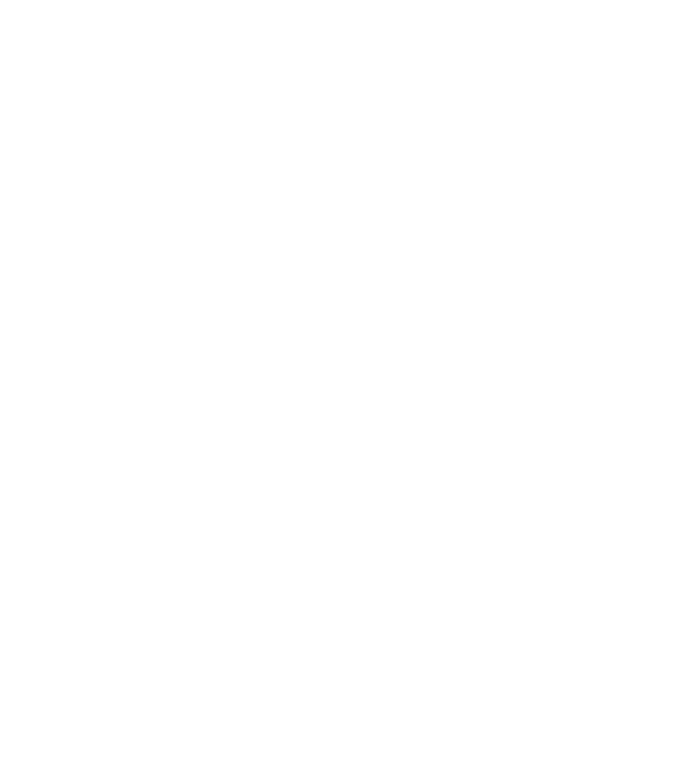
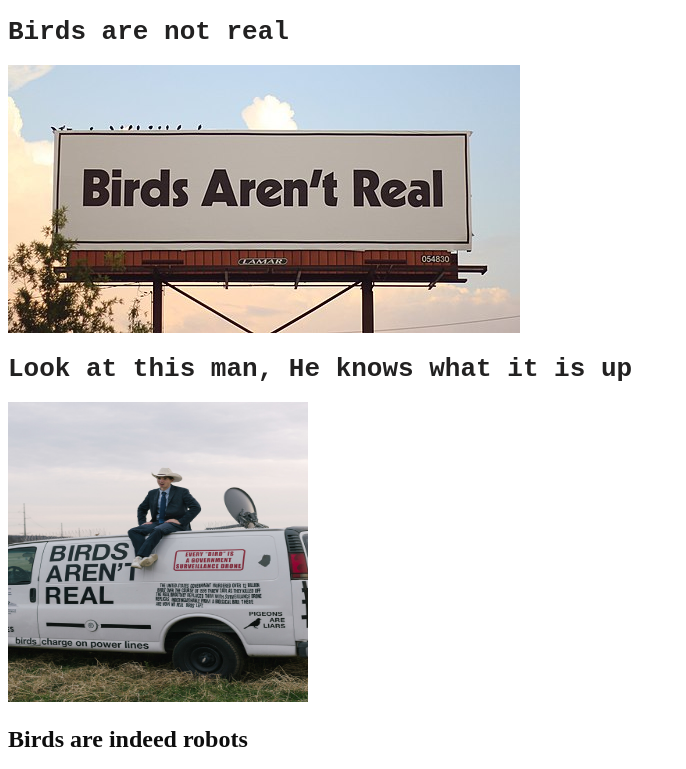
Before and after one commit to NuralySol/Template-Web-Project, a plain HTML site: page index.html in a window 1280 px wide. Shown: the top 769 px of the page, without its empty margins (0-686 px from the left). Drawn offline with Linux system fonts and the light colour scheme; files whose address does not match are found by name.

Commit message:
Birds are not real

```diff
--- a/index.html
+++ b/index.html
@@ -8,6 +8,15 @@
 
 <body>
 
+    <h1> Birds are not real</h1>
+    <img src ="Bar.jpeg" alt="This is a Bird" >
+
+    <h1> Look at this man, He knows what it is up</h1>
+    <img src ="Birds.jpeg" alt="He knows" width="300" height="300">
+
+    <h2> Birds are indeed robots</h2>
+    <img src ="BirdCamera.jpeg" alt="Camera Bird">
+
 </body>
 
 <script src="main.js"></script>
--- a/styles/style.css
+++ b/styles/style.css
@@ -1,8 +1,8 @@
 body {
-  color: red;
+  color: rgb(13, 13, 13);
 }
 
 h1 {
-  color: red;
+  color: rgb(34, 33, 33);
   font-family: monospace;
 }
```
Also changed, not shown: Bar.jpeg (added), BirdCamera.jpeg (added), Birds.jpeg (added), 3 other files.
